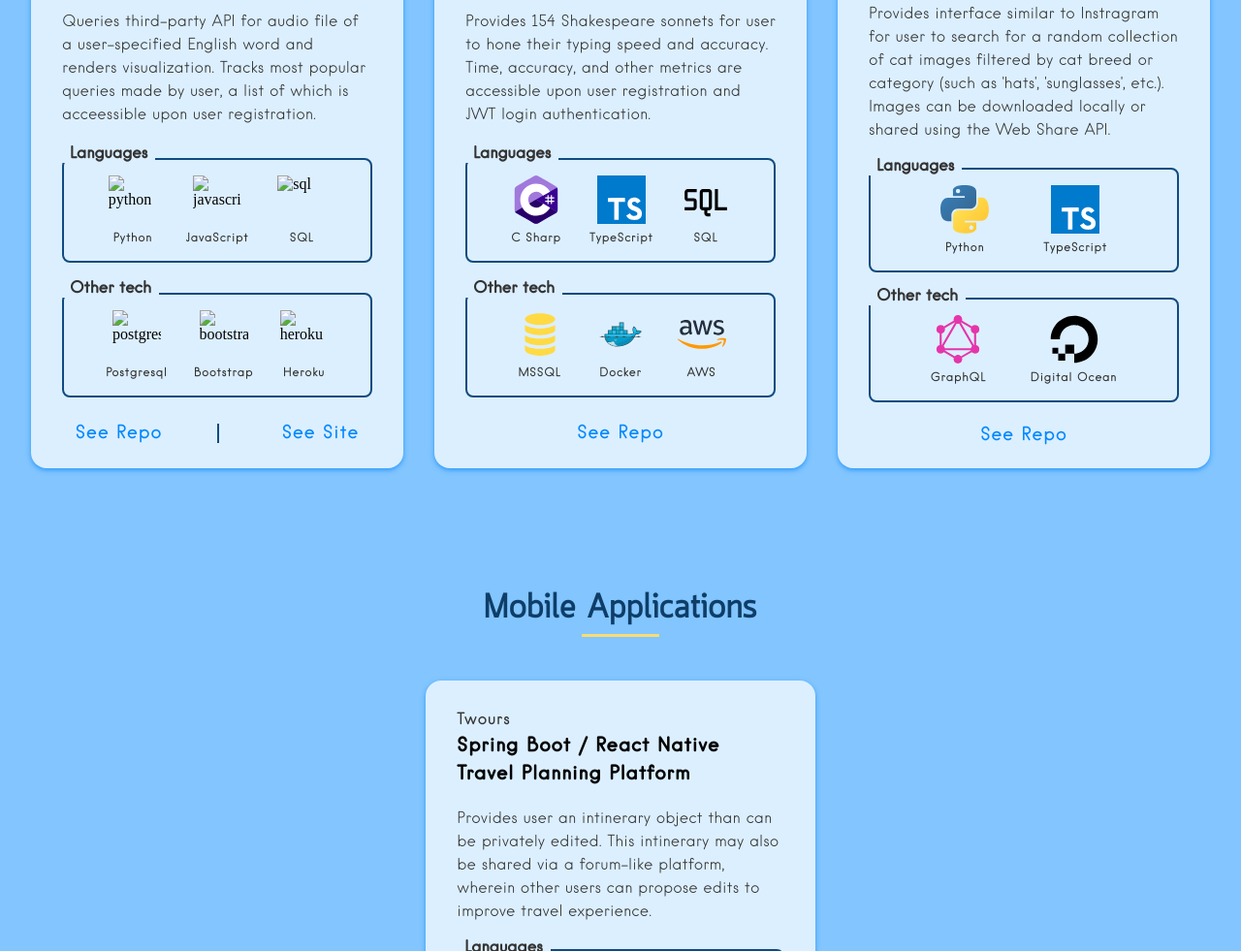
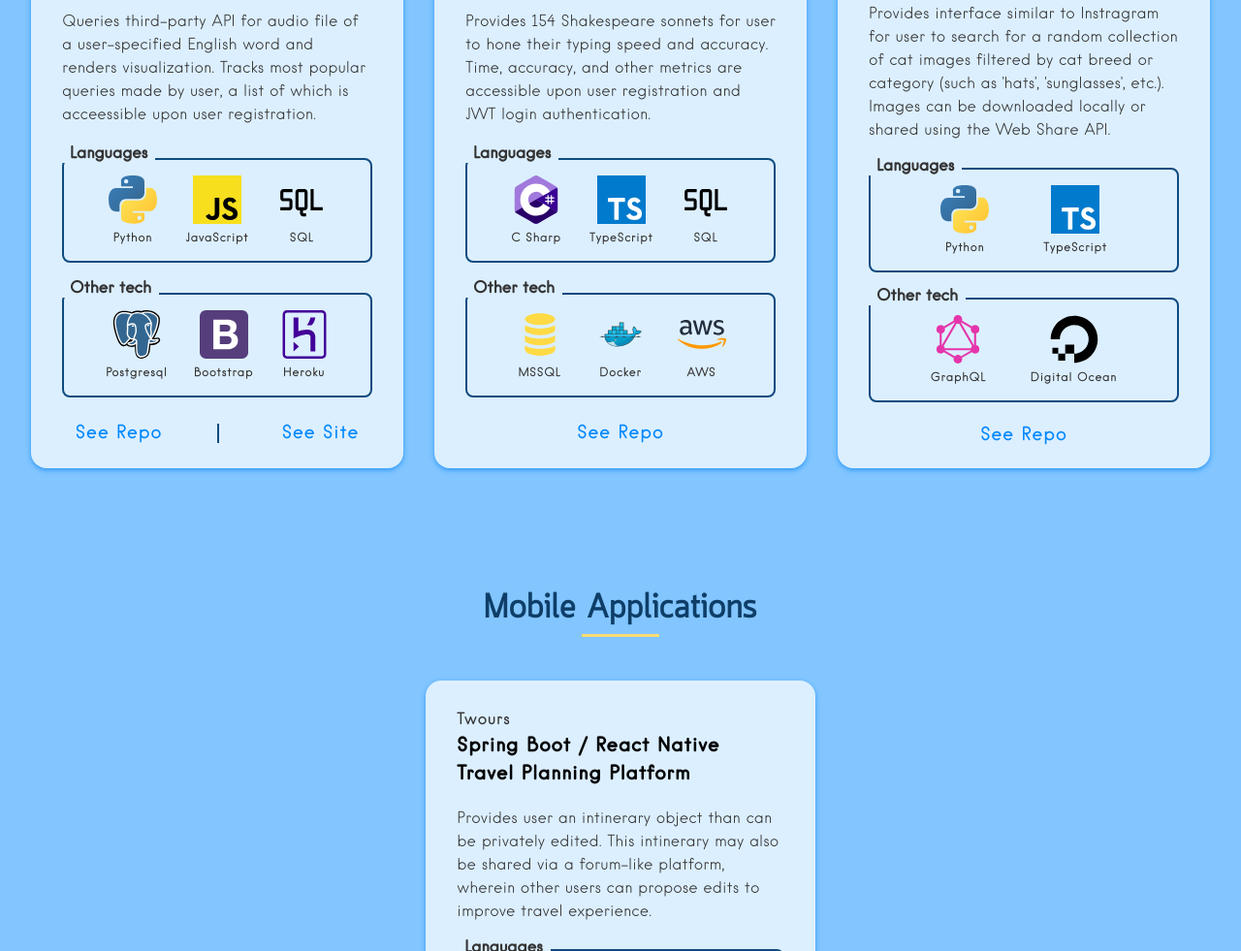
Before and after one commit to rdghosal/portfolio, a plain HTML site: page index.html in a window 1280 px wide. Shown: the part 1202-2183 px from the top of the page at 97% size. Drawn offline with Linux system fonts and the light colour scheme; the site is published under a folder, as on GitHub Pages, so addresses that start at the root find nothing; files whose address does not match are found by name.

Commit message:
Edited img srcs

```diff
--- a/index.html
+++ b/index.html
@@ -74,15 +74,15 @@
                     </div>
                     <div class="card__tech-container languages">
                         <div class="tech-icon">
-                            <img src="/img/python_icon.svg" alt="python" class="tech-icon-img">
+                            <img src="./img/python_icon.svg" alt="python" class="tech-icon-img">
                             <p class="tech-icon__label">Python</p>
                         </div>
                         <div class="tech-icon">
-                            <img src="/img/javascript_icon.svg" alt="javascript" class="tech-icon-img">
+                            <img src="./img/javascript_icon.svg" alt="javascript" class="tech-icon-img">
                             <p class="tech-icon__label">JavaScript</p>
                         </div>
                         <div class="tech-icon">
-                            <img src="/img/sql_icon.svg" alt="sql" class="tech-icon-img">
+                            <img src="./img/sql_icon.svg" alt="sql" class="tech-icon-img">
                             <p class="tech-icon__label">SQL</p>
                         </div>
                     </div>
@@ -91,15 +91,15 @@
                     </div>
                     <div class="card__tech-container other">
                         <div class="tech-icon">
-                            <img src="/img/postgresql_icon.svg" alt="postgresql" class="tech-icon-img">
+                            <img src="./img/postgresql_icon.svg" alt="postgresql" class="tech-icon-img">
                             <p class="tech-icon__label">Postgresql</p>
                         </div>
                         <div class="tech-icon">
-                            <img src="/img/bootstrap_icon.svg" alt="bootstrap" class="tech-icon-img">
+                            <img src="./img/bootstrap_icon.svg" alt="bootstrap" class="tech-icon-img">
                             <p class="tech-icon__label">Bootstrap</p>
                         </div>
                         <div class="tech-icon">
-                            <img src="/img/heroku_icon.svg" alt="heroku" class="tech-icon-img">
+                            <img src="./img/heroku_icon.svg" alt="heroku" class="tech-icon-img">
                             <p class="tech-icon__label">Heroku</p>
                         </div>
                     </div>
```
